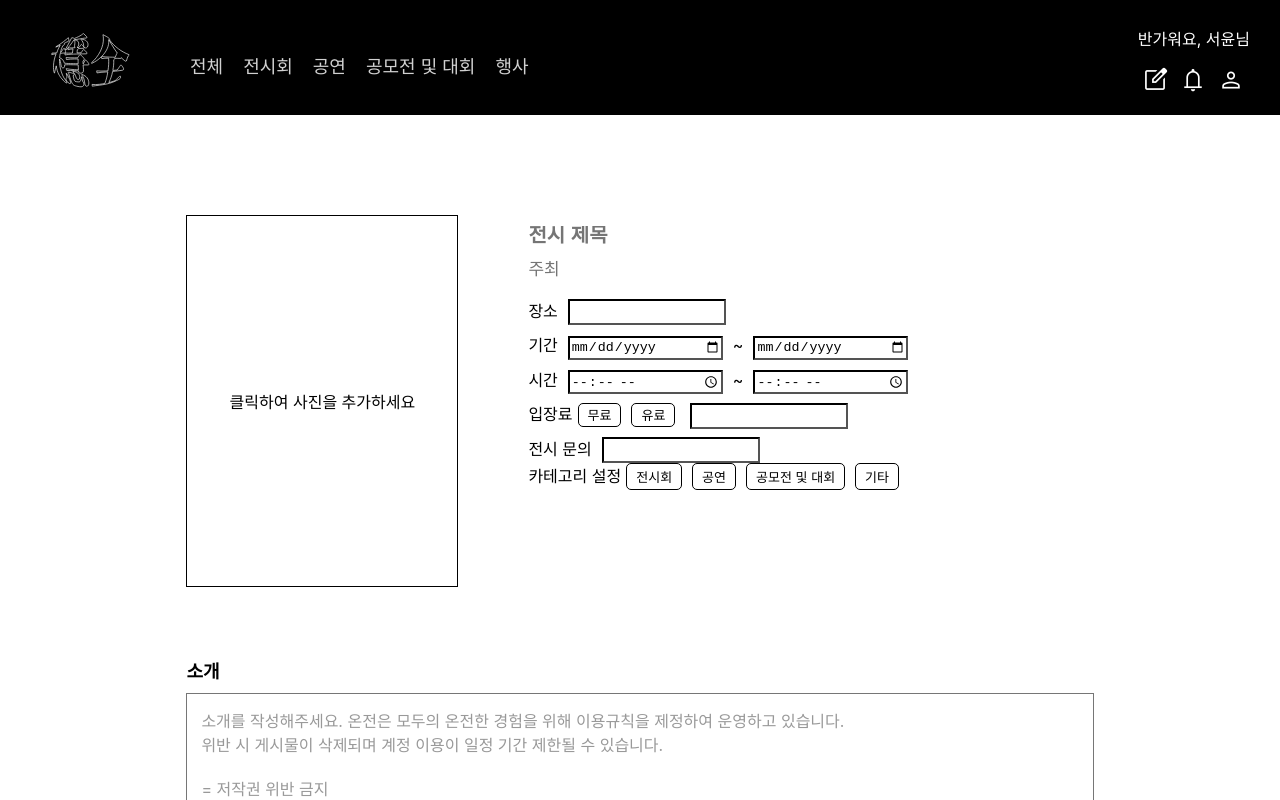
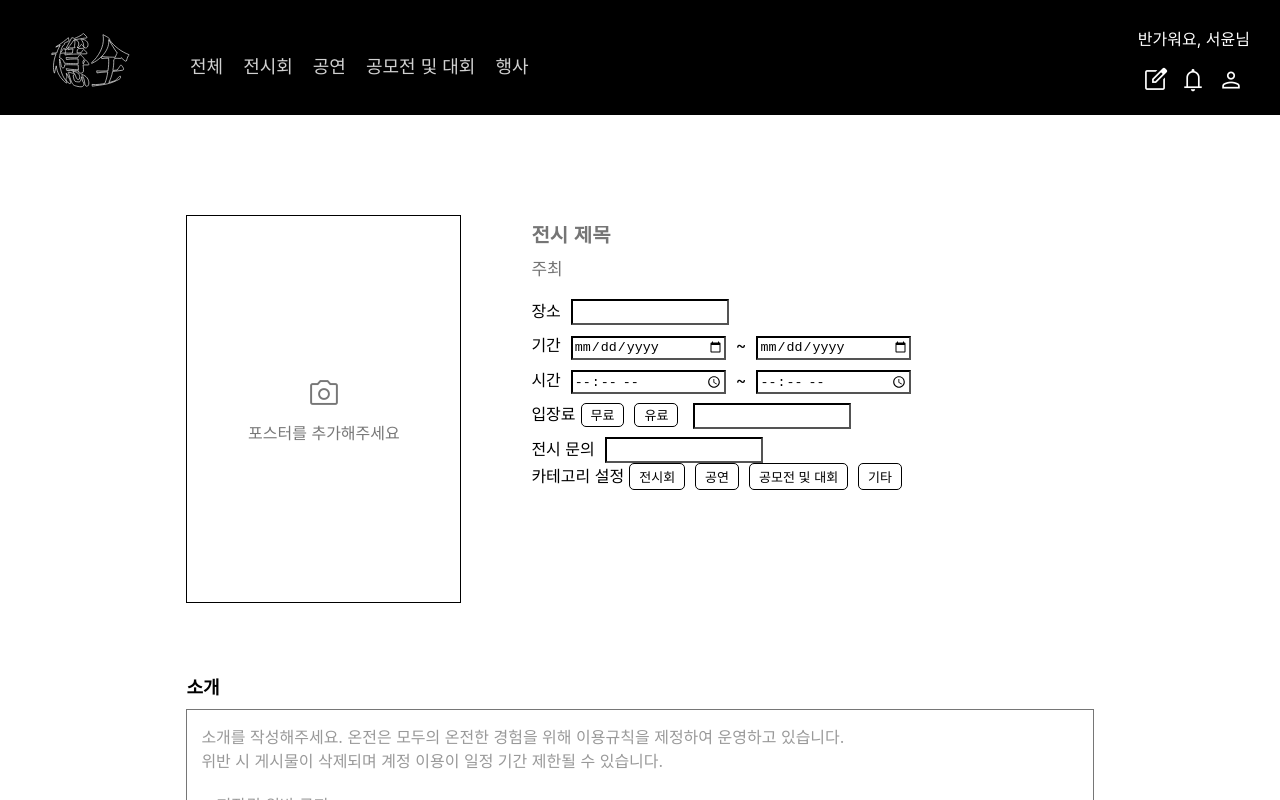
Before and after one commit to JNU-econovation/TeamPonyo-FE, a React (Create React App) app: page /create in a window 1280 px wide. Shown: the top 800 px of the page. Built offline with nearby package versions, Linux system fonts and the light colour scheme.

Commit message:
style: 전시 작성페이지 topContainer 디자인 수정

```diff
--- a/src/components/exhibition/UploadPoster.css
+++ b/src/components/exhibition/UploadPoster.css
@@ -3,11 +3,28 @@
 }
 
 .container {
-    width: 270px;
-    height: 370px;
+    width: 273px;   /** 포스터 크기 210*297의 1.3배 **/
+    height: 386.1px;
     border: 1px solid #000;
     display: flex;
     justify-content: center;
     align-items: center;
     cursor: pointer;
 }
+
+ .posterPlaceholder {
+    display: flex;
+    flex-direction: column;
+    justify-content: center;
+    align-items: center;
+    color: #777777;
+ }
+
+ .posterPlaceholderIcon {
+    margin-bottom: 10px;
+    font-size: 35px;
+ }
+
+ .posterPlaceholderText {
+
+ }
--- a/src/components/exhibition/UploadPoster.js
+++ b/src/components/exhibition/UploadPoster.js
@@ -24,7 +24,12 @@ const UploadPoster = ({ uploadedPoster, setUploadedPoster }) => {
             style={{ width: '100%', height: '100%', objectFit: 'cover' }}
           />
         ) : (
-          <span>클릭하여 사진을 추가하세요</span>
+
+          <div className='posterPlaceholder'>
+            <div class="material-symbols-outlined posterPlaceholderIcon">photo_camera</div>
+            <div className='posterPlaceholder posterPlaceholderText'>포스터를 추가해주세요</div>
+          </div>
+
         )}
         <input
           type="file"
--- a/src/pages/Create.css
+++ b/src/pages/Create.css
@@ -14,7 +14,6 @@
 }
 
 input {
-    width: 150px;
     height: 20px;
     margin: 0px 10px;
 }
@@ -34,6 +33,16 @@ input {
     margin: 0 0 3px 0;
     padding: 0;
     outline: none;
+}
+
+.inputSmall {
+    width: 150px;
+    height: 20px;
+    margin: 0px 10px;
+}
+
+.inputFee {
+
 }
 
 .infoCategory {
--- a/src/pages/Create.js
+++ b/src/pages/Create.js
@@ -121,6 +121,7 @@ const Create = () => {
                 name='location'
                 value={data.location}
                 onChange={handleChange}
+                className='inputSmall'
               />
             </div>
             <div className='infoPeriod'>
@@ -130,6 +131,7 @@ const Create = () => {
                 name='startDate'
                 value={data.startDate}
                 onChange={handleChange}
+                className='inputSmall'
               />
               ~
               <input
@@ -137,6 +139,7 @@ const Create = () => {
                 name='endDate'
                 value={data.endDate}
                 onChange={handleChange}
+                className='inputSmall'
               />
             </div>
             <div className='infoTime'>
@@ -146,6 +149,7 @@ const Create = () => {
                 name='startTime'
                 value={data.startTime}
                 onChange={handleChange}
+                className='inputSmall'
               />
               ~
               <input
@@ -153,6 +157,7 @@ const Create = () => {
                 name='endTime'
                 value={data.endTime}
                 onChange={handleChange}
+                className='inputSmall'
               />
             </div>
             <div className='infoPrice'>
@@ -164,6 +169,7 @@ const Create = () => {
                 name='fee'
                 value={data.fee}
                 onChange={handleChange}
+                className='inputSmall inputFee'
               />
             </div>
             <div className='infoAsk'>
@@ -173,6 +179,7 @@ const Create = () => {
                 name='contact'
                 value={data.contact}
                 onChange={handleChange}
+                className='inputSmall'
               />
             </div>
             <div className='infoCategory'>
```
